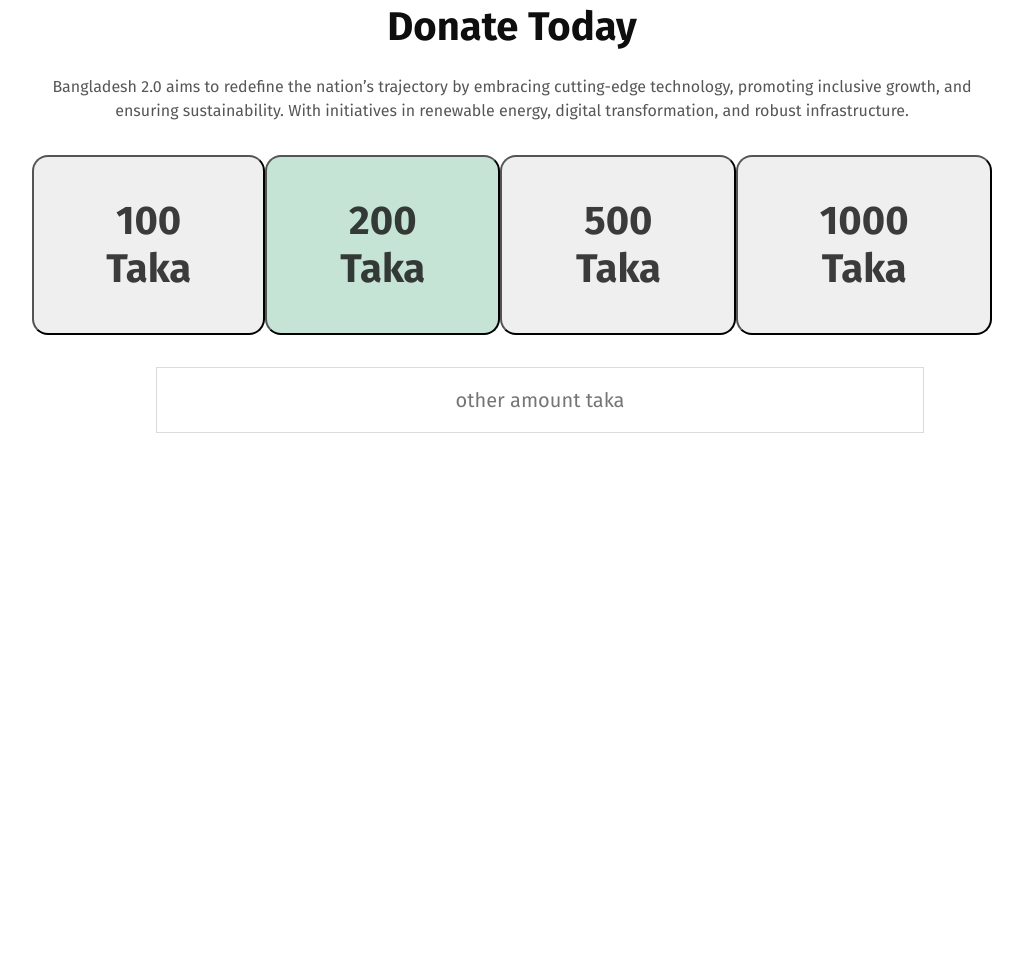
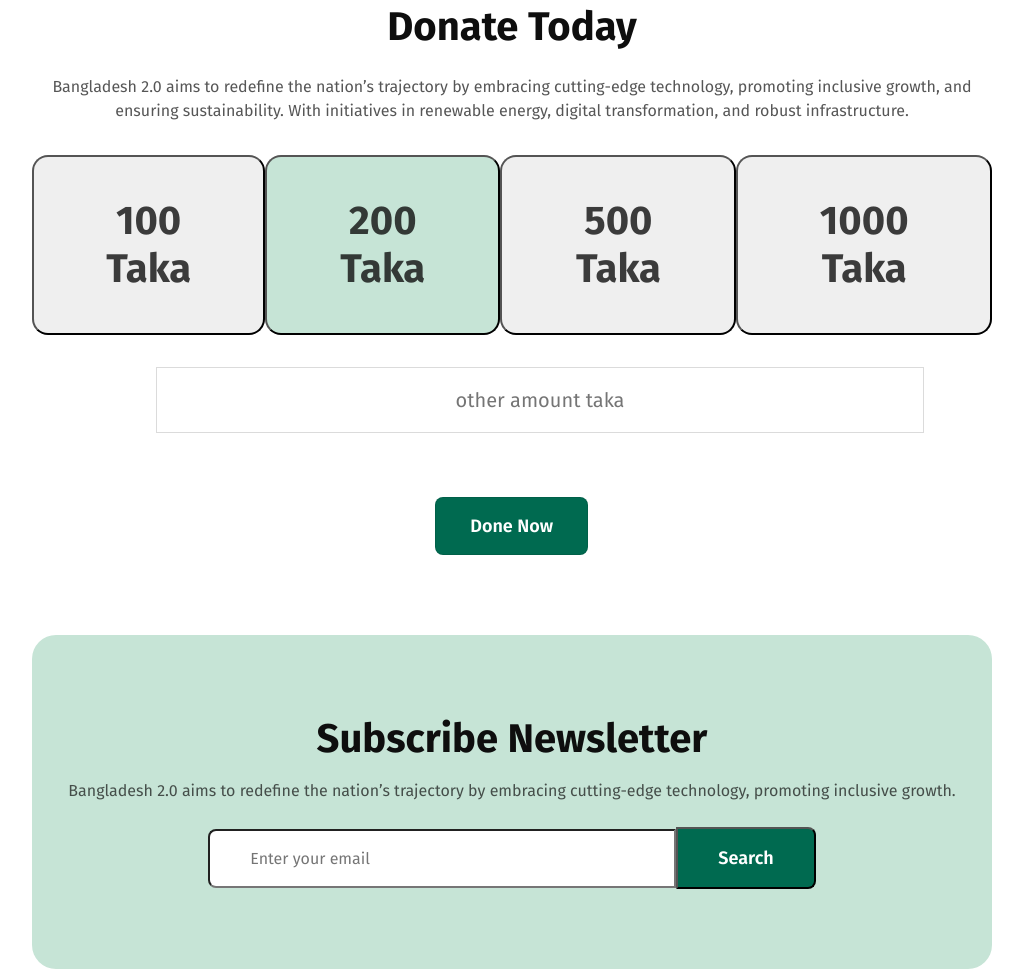
Before and after one commit to Repon-Hasan/Assignment-1, a plain HTML site: page index.html in a window 1280 px wide. Shown: the part 3995-4964 px from the top of the page, without its empty margins (128-1151 px from the left). Before the commit the page ends 4460 px from the top, so only its background shows below. Drawn offline with Linux system fonts and the light colour scheme.

Commit message:
subscribe-section

```diff
--- a/index.html
+++ b/index.html
@@ -199,7 +199,22 @@
            <div class="other-donate">
             <input type="text" placeholder="other amount taka">
            </div>
+           <div class="last-btn">
+            <button id="done-btn">Done Now</button>
+          </div>
         </section>
+
+        <section class="subscribe">
+          <div class="subscribe-content">
+            <h1>Subscribe Newsletter</h1>
+            <p>Bangladesh 2.0 aims to redefine the nation’s trajectory by embracing cutting-edge technology, promoting inclusive growth.</p>
+          <div id="search-box">
+            <input id="input-1" type="text" placeholder="Enter your email">
+             <button type="submit">Search</button>
+          </div>
+          </div>
+        </section>
+
     </main>
     <footer>
 
--- a/style.css
+++ b/style.css
@@ -401,7 +401,7 @@ margin-bottom: 32px;
   /* .other-donate input{
    margin: 0px 124px;
   } */
-  input{
+  .other-donate input{
     margin: 32px 124px;
     color: rgba(14, 14, 14, 0.3);
 font-family: Fira Sans;
@@ -414,3 +414,85 @@ box-sizing: border-box;
 border: 1px solid rgba(14, 14, 14, 0.15);
 background: rgb(255, 255, 255);
   }
+  .last-btn #done-btn{
+    box-sizing: border-box;
+border: 1px solid rgba(14, 14, 14, 0.1);
+border-radius: 8px;
+
+background: rgb(0, 106, 80);
+padding: 17px 34px 17px 34px;
+color: rgb(255, 255, 255);
+font-family: Fira Sans;
+font-size: 18px;
+font-weight: 600;
+line-height: 22px;
+letter-spacing: 0%;
+text-align: left;
+margin-top: 32px;
+margin-left: 42%;
+  }
+
+  /* Subscribe part */
+  .subscribe{
+    border-radius: 24px;
+
+background: rgb(198, 228, 214);
+margin-top: 80px;
+  }
+  .subscribe-content{
+    padding: 80px 0px;
+  }
+  .subscribe h1{
+    color: rgb(14, 14, 14);
+font-family: Fira Sans;
+font-size: 40px;
+font-weight: 700;
+line-height: 48px;
+letter-spacing: 0%;
+text-align: center;
+margin-bottom: 16px;
+  }
+  .subscribe p{
+    color: rgba(14, 14, 14, 0.7);
+font-family: Fira Sans;
+font-size: 16px;
+font-weight: 400;
+line-height: 24px;
+letter-spacing: 0%;
+text-align: center;
+margin-bottom: 24px;
+  }
+
+  .subscribe-content button{
+    /* border-radius: 0px 8px 8px 0px; */
+    border-radius: 0px 8px 8px 0px;
+    padding: 18px 40px 18px 40px;
+background: rgb(0, 106, 80);
+color: rgb(255, 255, 255);
+font-family: Fira Sans;
+font-size: 18px;
+font-weight: 600;
+line-height: 22px;
+letter-spacing: 0%;
+text-align: left;
+  }
+  .subscribe-content input{
+    border-radius: 8px 0px 0px 8px;
+    padding: 18px 40px 18px 40px;
+    color: rgba(14, 14, 14, 0.3);
+font-family: Fira Sans;
+font-size: 16px;
+font-weight: 400;
+line-height: 19px;
+letter-spacing: 0%;
+text-align: left;
+width: 40%;
+  }
+  #search-box{
+    margin-top: 24px;
+  box-sizing: border-box;
+
+      display: flex;
+      justify-content: center;
+      align-items: center;
+  }
```
Also changed, not shown: 1 other file.
